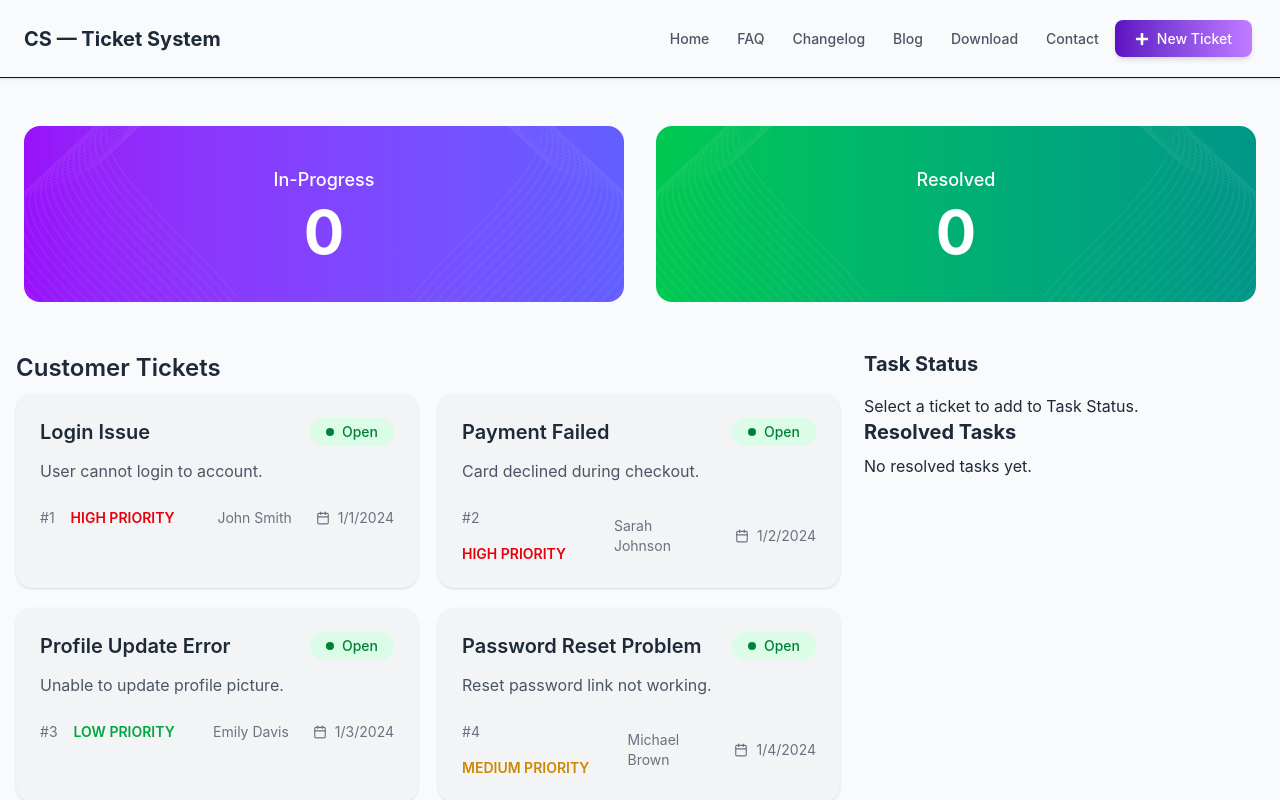
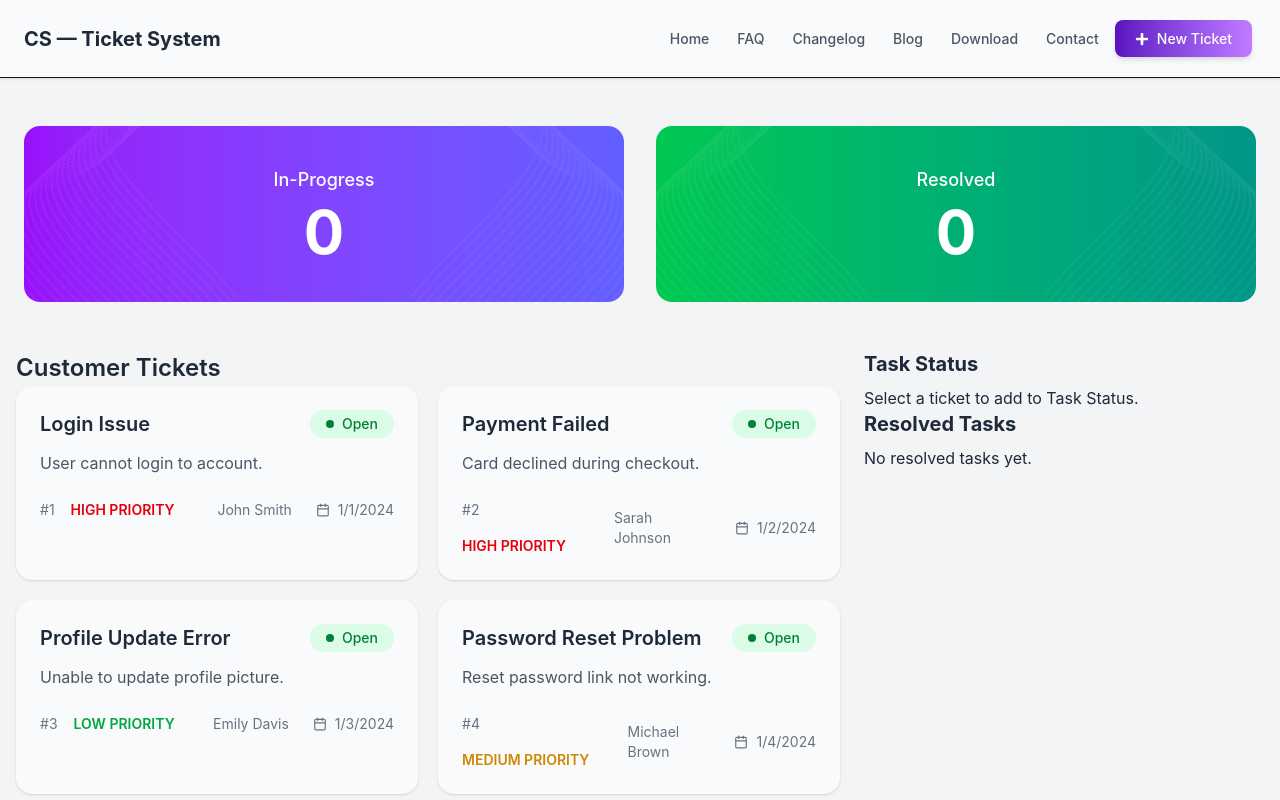
Before and after one commit to mdshimul101/customer-support-ticket-system, a React (Vite) app: page / in a window 1280 px wide. Shown: the top 800 px of the page. Built offline with nearby package versions, Linux system fonts and the light colour scheme.

Commit message:
Add Question and Answer in README.md File

```diff
--- a/src/App.jsx
+++ b/src/App.jsx
@@ -41,7 +41,7 @@ function App() {
 
   return (
     <>
-      <div className="min-h-screen bg-gray-50">
+      <div className="min-h-screen bg-gray-100">
         <Navbar />
         <StatusCards inProgress={tasks.length} resolved={resolved.length} />
         <div className="container mx-auto px-4 grid md:grid-cols-3 gap-6">
@@ -54,7 +54,7 @@ function App() {
             <h2 className="text-xl font-bold mb-2 text-gray-800">Task Status</h2>
           </div>
         </div>
-        <div className="container mx-auto px-4 pb-4 pt-2 grid md:grid-cols-3 gap-6">
+        <div className="container mx-auto px-4 pb-4 grid md:grid-cols-3 gap-6">
           {/* Left Section */}
           <div className="md:col-span-2 grid sm:grid-cols-1 md:grid-cols-2 gap-5">
             {tickets.map((ticket) => (
--- a/src/components/TaskStatus.jsx
+++ b/src/components/TaskStatus.jsx
@@ -1,6 +1,6 @@
 const TaskStatus = ({ tasks, handleComplete, resolved }) => {
   return (
-    <div className="bg-gray-50">
+    <div className="bg-gray-100">
 
 
       {tasks.length === 0 ? (
--- a/src/components/TicketCard.jsx
+++ b/src/components/TicketCard.jsx
@@ -59,7 +59,7 @@ const TicketCard = ({ ticket, handleAddTask }) => {
   return (
     <div
       onClick={() => handleAddTask(ticket)}
-      className="bg-gray-100 rounded-2xl p-6 shadow-sm hover:shadow-md transition-all duration-300"
+      className="bg-gray-50 rounded-2xl p-6 shadow-sm hover:shadow-md transition-all duration-300"
     >
       {/* Top Row */}
       <div className="flex flex-col sm:flex-row sm:items-center sm:justify-between gap-4">
```
Also changed, not shown: 1 other file (tests, documents, lock files or other folders).
